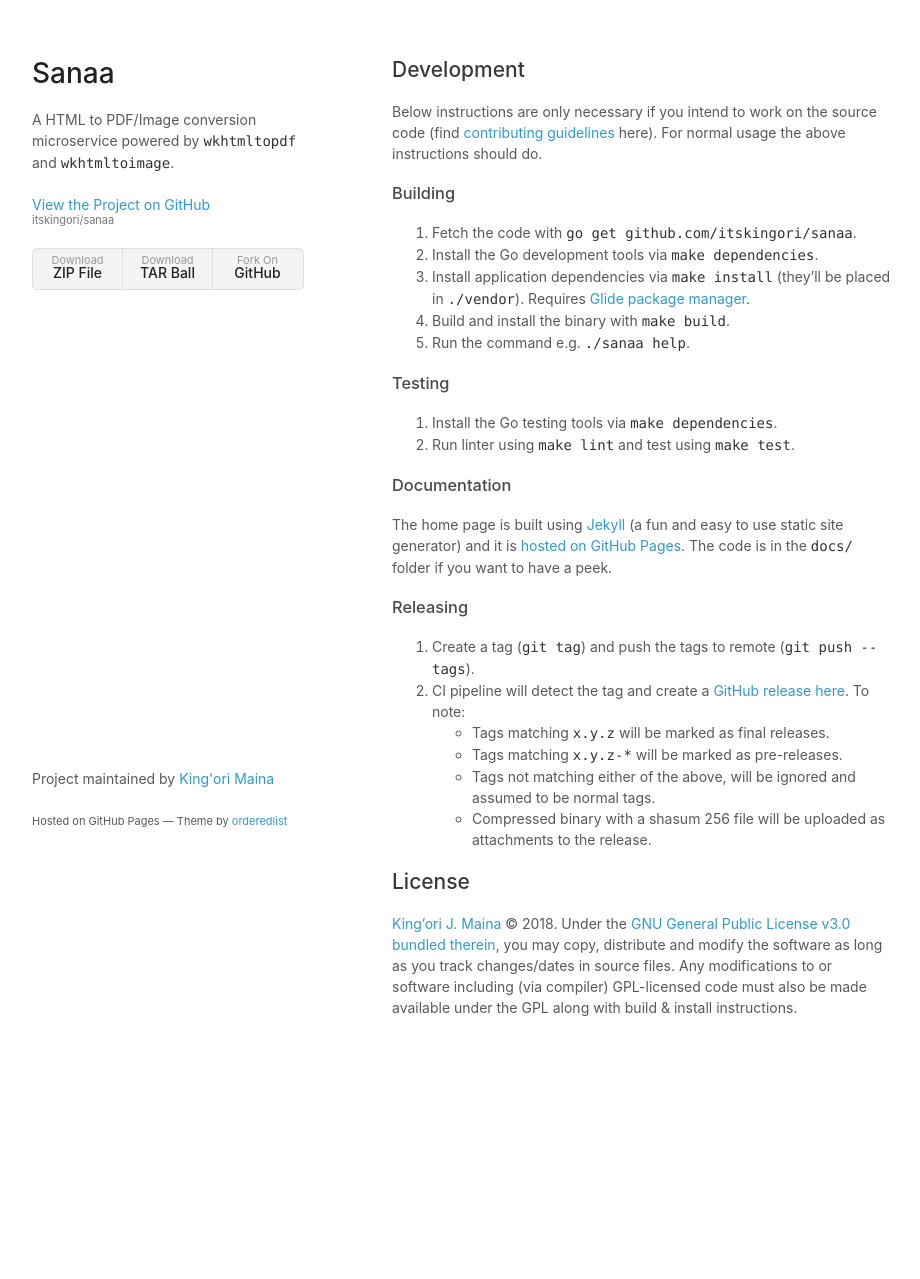
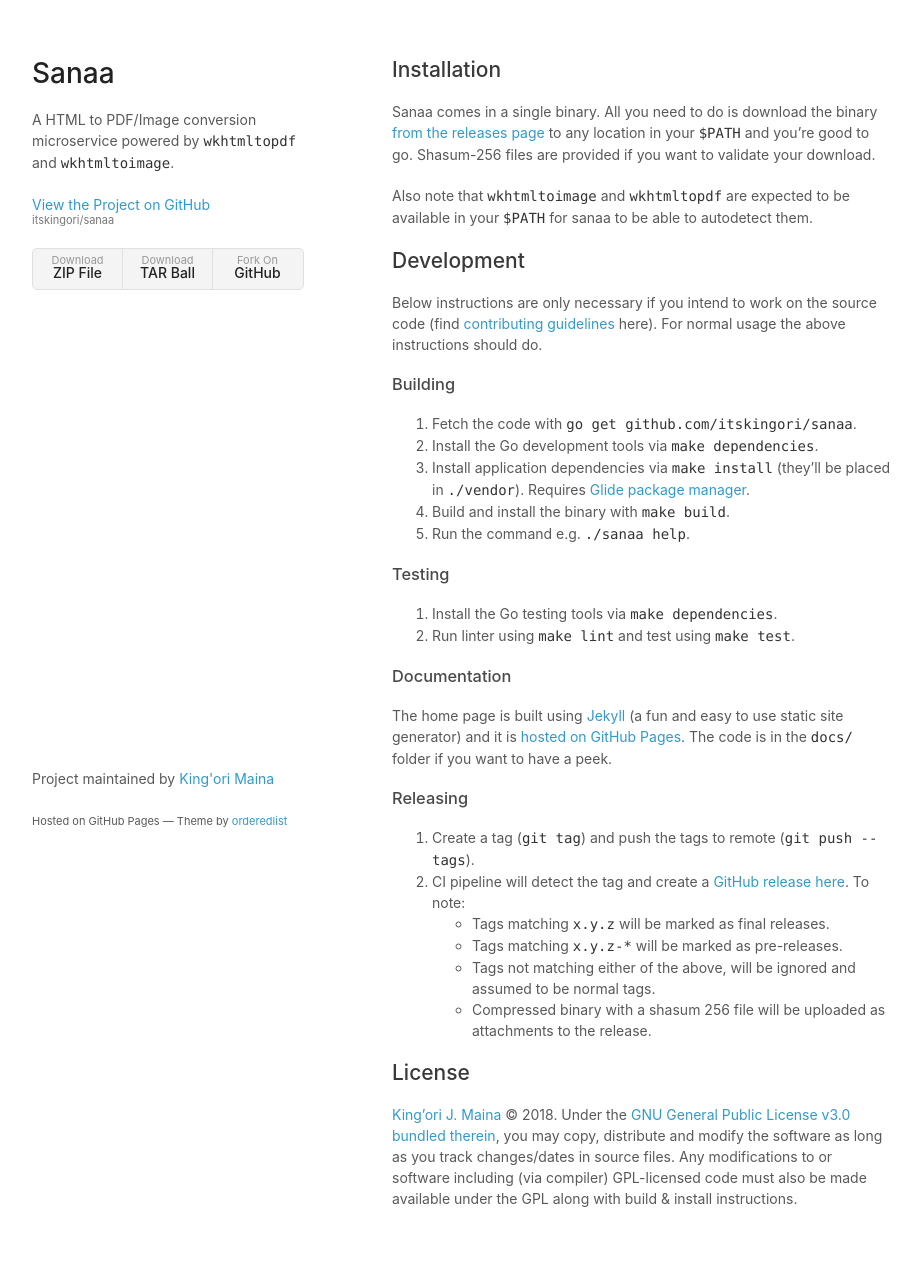
Before and after one commit to itskingori/sanaa, a Jekyll site: the page built from docs/index.md, in a window 1280 px wide. Shown: the whole page, without its empty margins (178-1098 px from the left). Built offline with Jekyll 4.4.1, drawn with Linux system fonts in a browser that asks for light colours; before the commit the page ends 1088 px from its top, so only the background shows below that.

Commit message:
Add notes on installation

```diff
--- a/docs/index.md
+++ b/docs/index.md
@@ -2,6 +2,15 @@
 title: Get
 layout: default
 ---
+
+## Installation
+
+Sanaa comes in a single binary. All you need to do is download the binary [from
+the releases page][releases] to any location in your `$PATH` and you're good to
+go. Shasum-256 files are provided if you want to validate your download.
+
+Also note that `wkhtmltoimage` and `wkhtmltopdf` are expected to be available in
+your `$PATH` for sanaa to be able to autodetect them.
 
 ## Development
 
```
